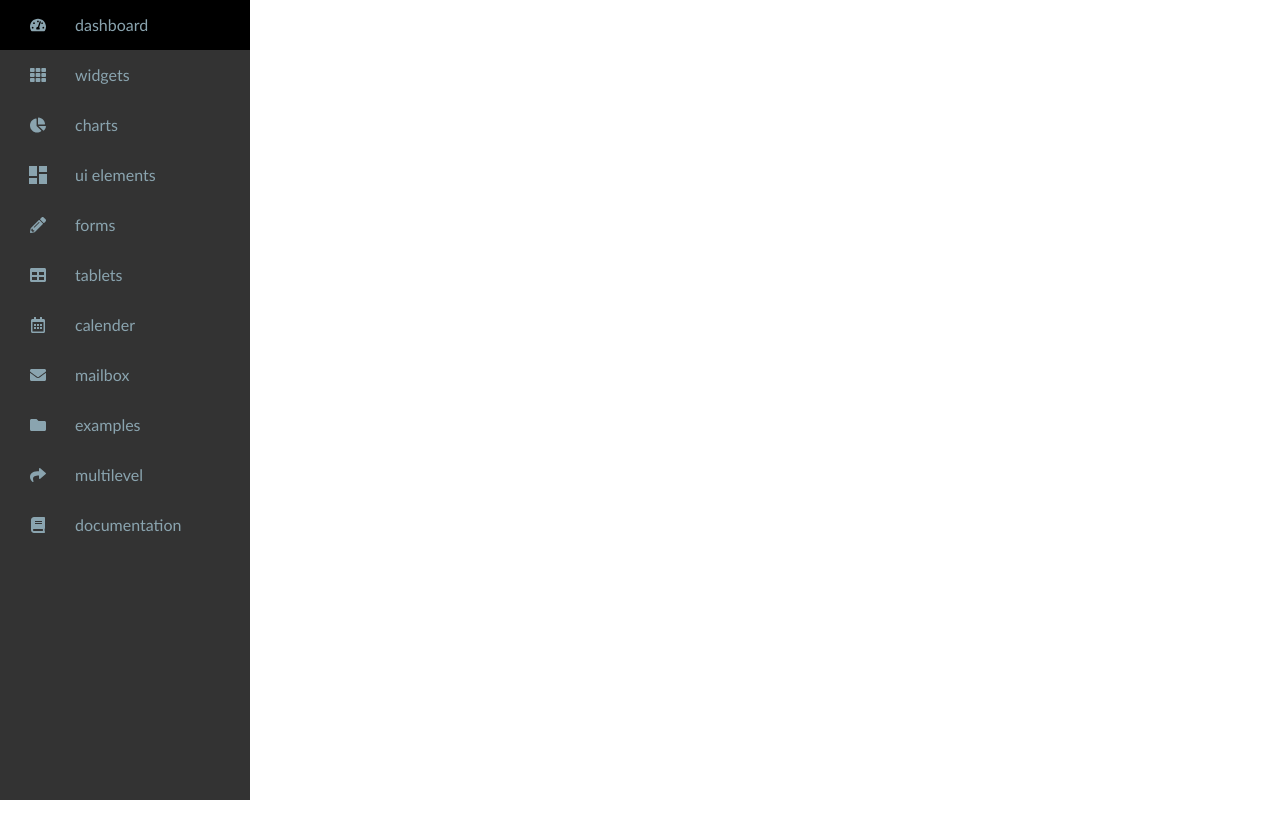
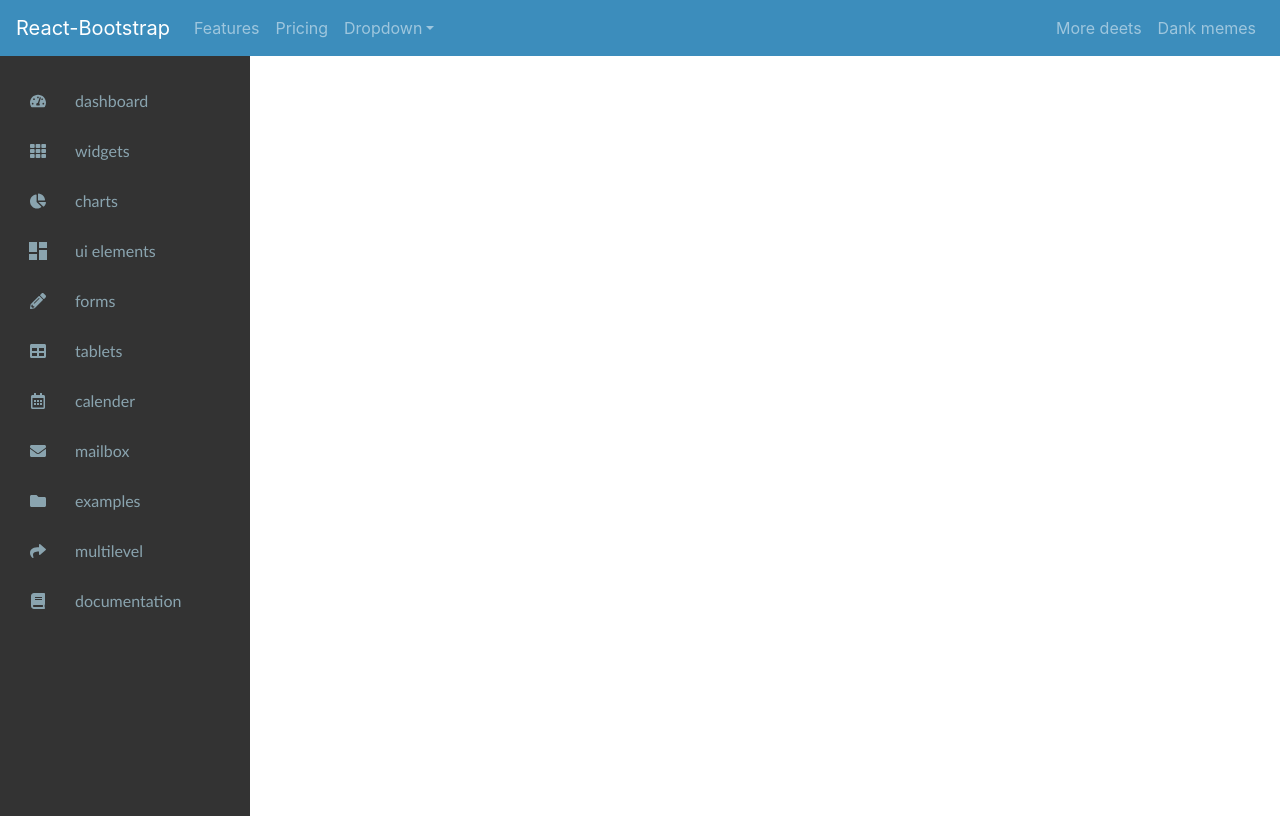
Before and after one commit to sushmita356/AdminLTEUI, a React (Create React App) app: page / in a window 1280 px wide. Built offline with nearby package versions, Linux system fonts and the light colour scheme.

Commit message:
header color changed

```diff
--- a/src/App.css
+++ b/src/App.css
@@ -10,7 +10,8 @@ body{
 
 .sidebar{
   width: 250px;
-  height: 100%;
+  height: 95%;
+  padding-top: 20px;
   background-color: #333;
 
 }
@@ -46,3 +47,6 @@ body{
 .row #title{
   flex:70%;
 }
+.color-nav{
+  background-color: #3c8dbc;
+}
--- a/src/App.js
+++ b/src/App.js
@@ -7,6 +7,7 @@ import Sidebar from "./components/Sidebar";
 function App() {
   return (
     <div className="App">
+      <Header/>
       <Sidebar/>
     </div>
   );
--- a/src/components/Header.js
+++ b/src/components/Header.js
@@ -1,9 +1,10 @@
 import React from "react";
+import "../App.css";
 import {Navbar,Nav,NavDropdown} from 'react-bootstrap';
 function Header() {
   return (
     <div>
-      <Navbar collapseOnSelect expand="lg" bg="dark" variant="dark">
+      <Navbar className="color-nav" collapseOnSelect expand="lg"  variant="dark">
         <Navbar.Brand href="#home">React-Bootstrap</Navbar.Brand>
         <Navbar.Toggle aria-controls="responsive-navbar-nav" />
         <Navbar.Collapse id="responsive-navbar-nav">
```
Also changed, not shown: 1 other file (tests, documents, lock files or other folders).
